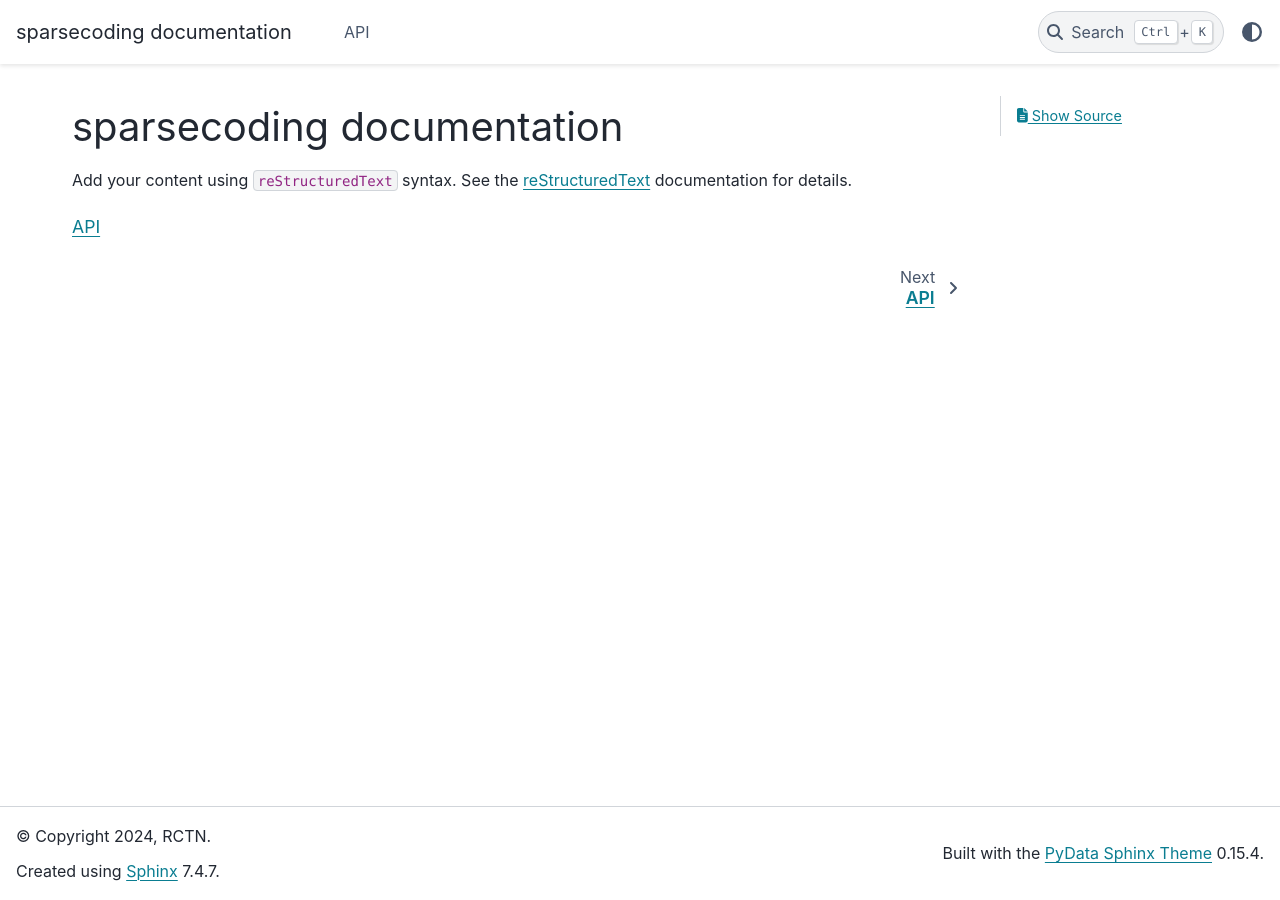
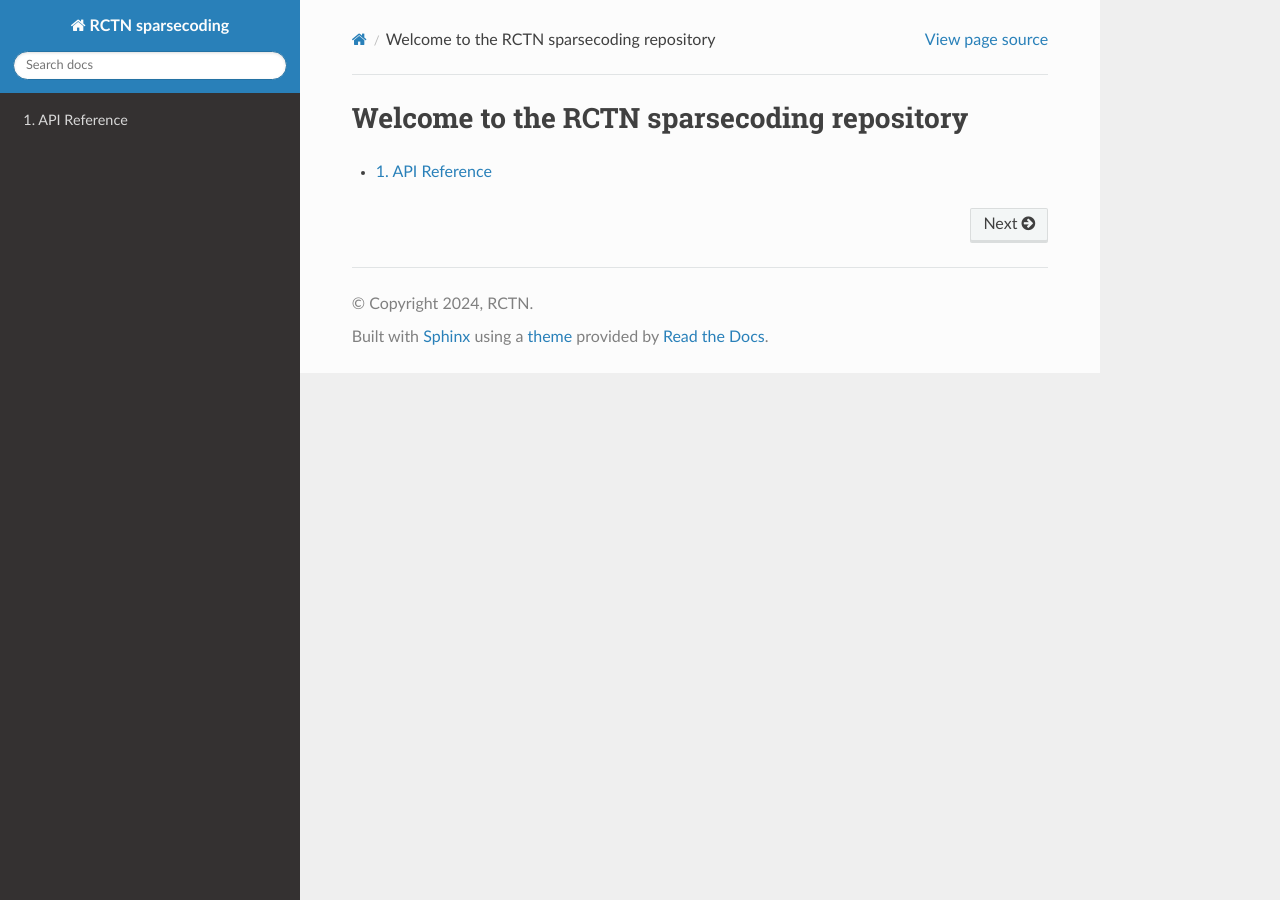
Before and after one commit to rctn/sparsecoding, a Sphinx documentation site: the page built from docs/index.rst, in a window 1280 px wide. Built offline with Sphinx 7.4.7 and the Read the Docs theme 3.1.0, drawn with Linux system fonts in a browser that asks for light colours.

Commit message:
change theme to rtd, generate API documentation with autodoc

```diff
--- a/docs/conf.py
+++ b/docs/conf.py
@@ -8,7 +8,7 @@
 
 import os
 
-project = 'sparsecoding'
+project = 'RCTN sparsecoding'
 copyright = '2024, RCTN'
 author = 'RCTN'
 
@@ -29,6 +29,6 @@ exclude_patterns = ['_build', 'Thumbs.db', '.DS_Store']
 # -- Options for HTML output -------------------------------------------------
 # https://www.sphinx-doc.org/en/master/usage/configuration.html#options-for-html-output
 
-html_theme = 'pydata_sphinx_theme'
+html_theme = 'sphinx_rtd_theme'
 html_static_path = ['_static']
 html_baseurl = os.environ.get("READTHEDOCS_CANONICAL_URL", "/")
--- a/docs/index.rst
+++ b/docs/index.rst
@@ -3,13 +3,13 @@
    You can adapt this file completely to your liking, but it should at least
    contain the root `toctree` directive.
 
-sparsecoding documentation
-==========================
-
-Add your content using ``reStructuredText`` syntax. See the
-`reStructuredText <https://www.sphinx-doc.org/en/master/usage/restructuredtext/index.html>`_
-documentation for details.
+###########################################
+Welcome to the RCTN sparsecoding repository
+###########################################
 
 
 .. toctree::
+   :maxdepth: 1
+   :numbered:
+
    api
--- a/docs/requirements.txt
+++ b/docs/requirements.txt
@@ -1,3 +1,3 @@
 .
 sphinx
-pydata-sphinx-theme
+sphinx-rtd-theme
```
Also changed, not shown: docs/api.rst (+64 -5 lines).
